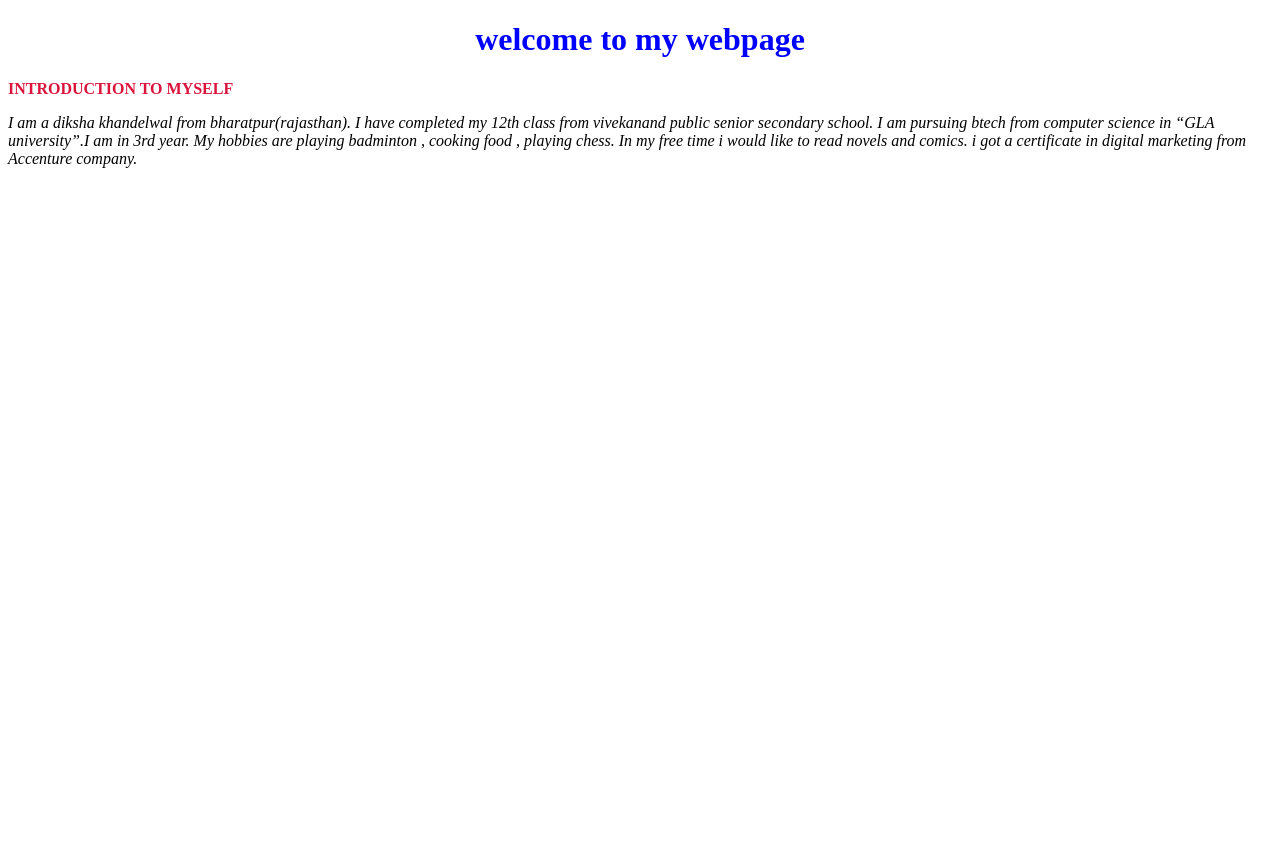
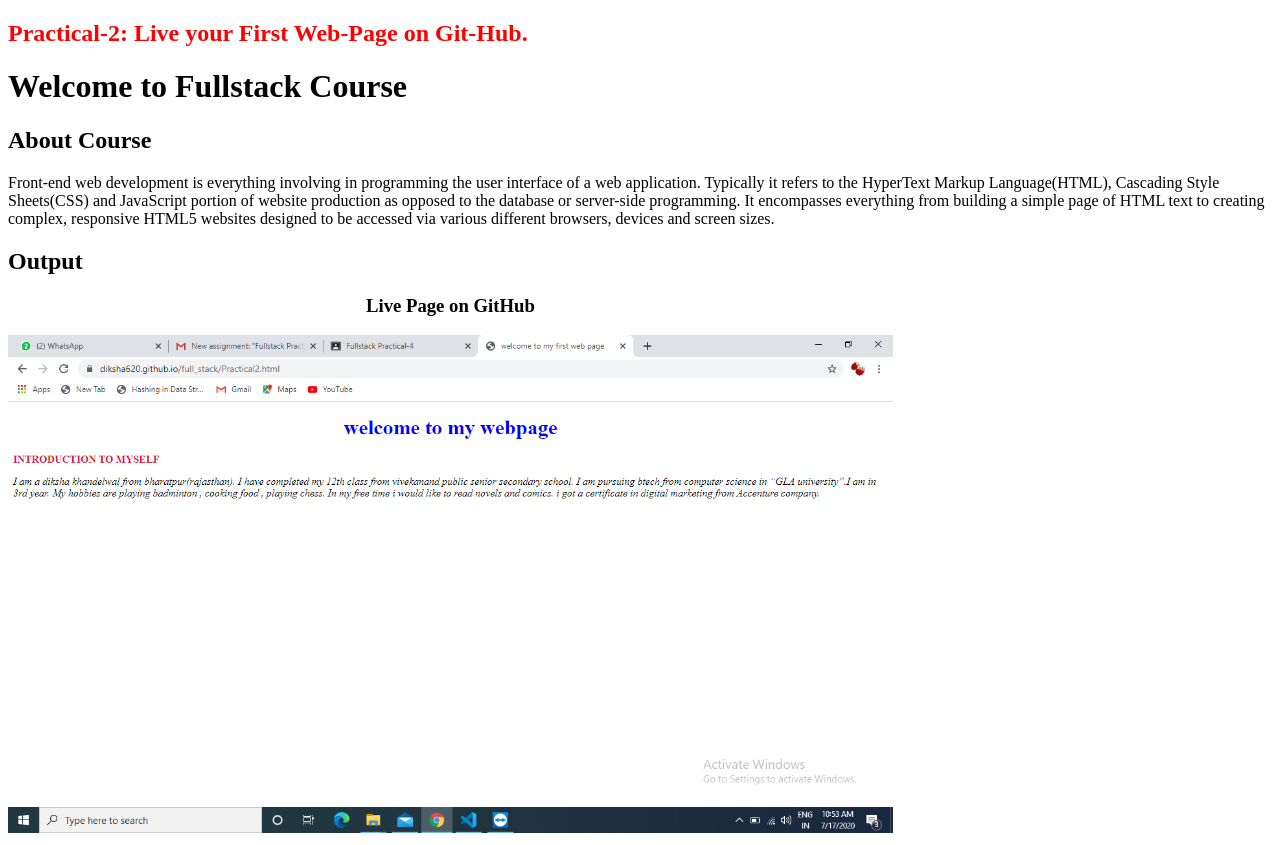
Before and after one commit to diksha620/full_stack, a plain HTML site: page Practical2.html in a window 1280 px wide. Before the commit the page ends 800 px from the top, so only its background shows below. Drawn offline with Linux system fonts and the light colour scheme.

Commit message:
practical2

```diff
--- a/Practical2.html
+++ b/Practical2.html
@@ -3,15 +3,23 @@
 <head>
     <meta charset="UTF-8">
     <meta name="viewport" content="width=device-width, initial-scale=1.0">
-    <title>welcome to my first web page</title>
+    <title>Practical2</title>
 </head>
 <body>
-    <h1 style="text-align: center; color: blue;"> welcome to my webpage </h1>
-    <h2 style="font-size: medium; color: crimson;"> INTRODUCTION TO MYSELF </h2>
-    <P>
-    <i>
-        I am a diksha khandelwal from bharatpur(rajasthan). I have completed my 12th class from vivekanand public senior secondary school. I am pursuing btech from computer science in <q>GLA university</q>.I am in 3rd year. My hobbies are playing badminton , cooking food , playing chess. In my free time i would like to read novels and comics. i got a certificate in digital marketing from Accenture company.
-    </i>
-    </P>
+    <h2 style="color: red;">Practical-2: Live your First Web-Page on Git-Hub.</h2>
+    <h1 style="color:black;">Welcome to Fullstack Course</h1>
+    <h2>About Course</h2>
+    Front-end web development is everything involving in programming
+    the user interface of a web application.
+     Typically it refers to the HyperText Markup Language(HTML), Cascading
+     Style Sheets(CSS) and JavaScript portion of website
+     production as opposed to the database or server-side programming.
+     It encompasses everything from building a simple page of HTML text to creating complex, responsive
+     HTML5 websites designed to be accessed via various different browsers,
+     devices and screen sizes.
+
+     <h2 style="color:black;">Output</h2>
+     <h3 style="text-align: center; width: 70%;">Live Page on GitHub</h3>
+     <img src="img/Screenshot (12).png" alt="Practical2" style="width: 70%;" title="Live page">
 </body>
 </html>
```
Also changed, not shown: img/Screenshot (12).png (added).
